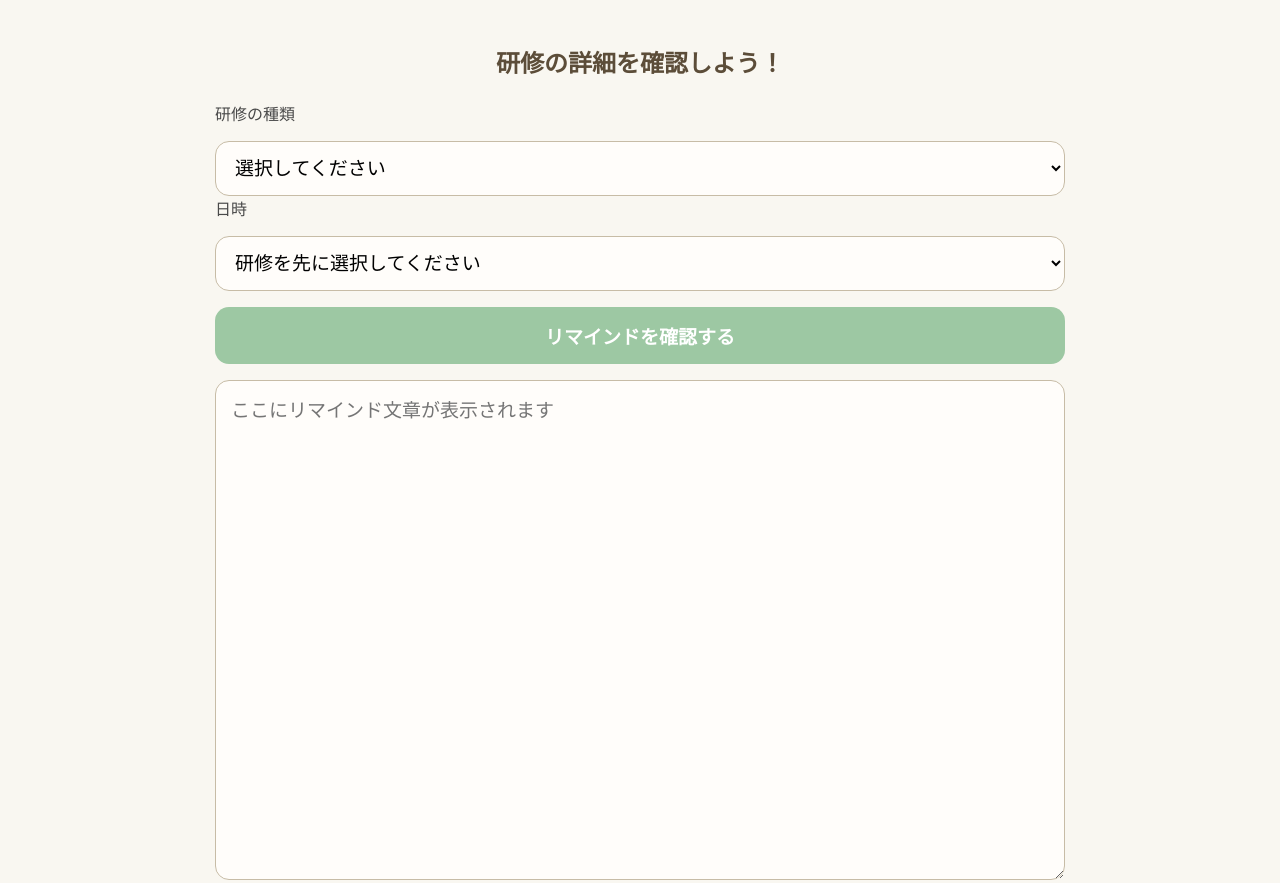
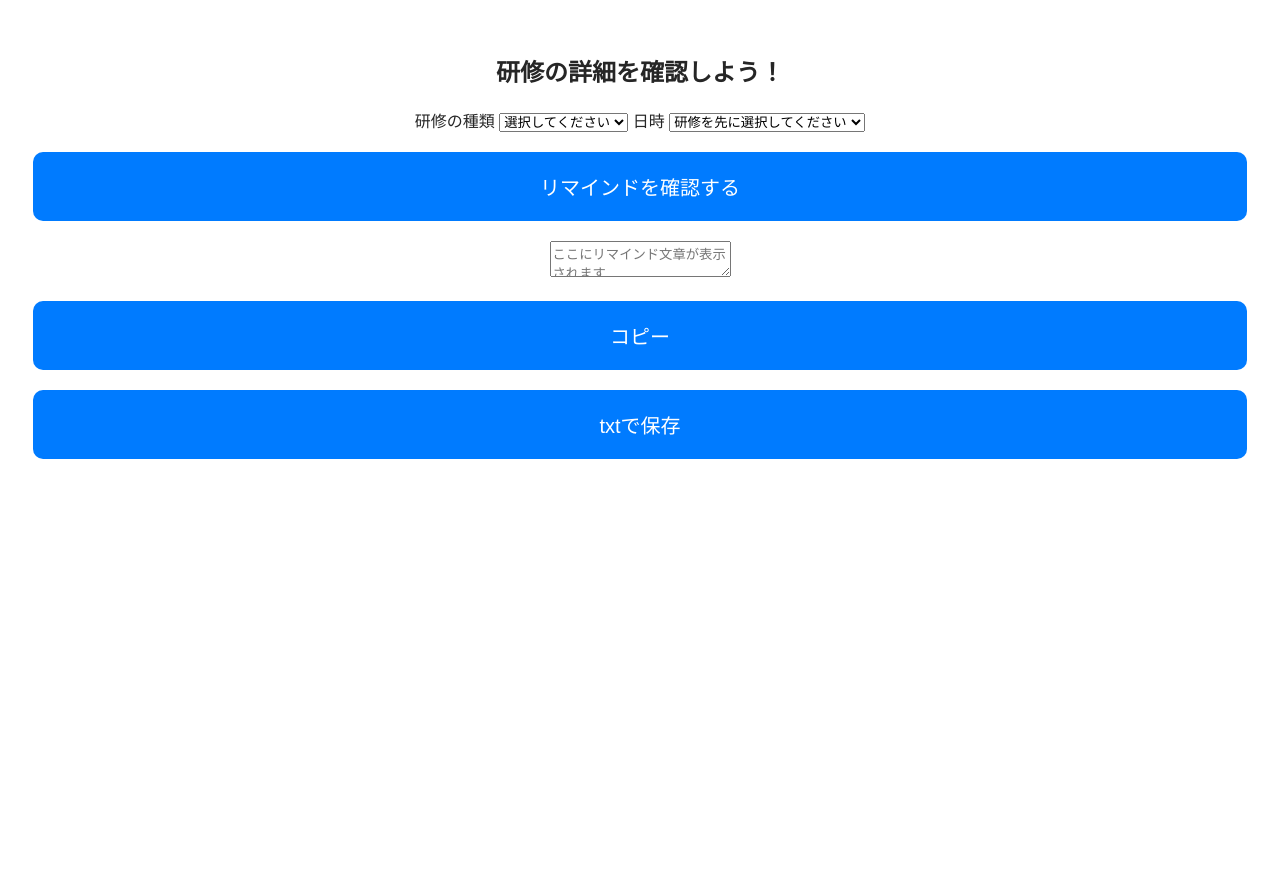
Before and after one commit to maho1203/reminder, a plain HTML site: page index.html in a window 1280 px wide. Shown: the top 883 px of the page. After the commit the page ends 800 px from the top, so only its background shows below. Drawn offline with Linux system fonts and the light colour scheme.

Commit message:
Update styles.css

```diff
--- a/styles.css
+++ b/styles.css
@@ -1,90 +1,61 @@
 body {
-  font-family: "Yu Gothic", "Hiragino Sans", sans-serif;
-  margin: 0;
-  padding: 0;
-  background-color: #f9f7f1; /* ナチュラルアイボリー */
-  color: #4a4a4a;
+    font-family: Arial, sans-serif;
+    text-align: center;
+    padding: 25px;
+    color: #262626;
 }
 
-.container {
-  max-width: 850px;
-  margin: 0 auto;
-  padding: 24px;
+li {
+    list-style: none;
+  }
+
+#question-container, #result-container {
+    max-width: 800px;
+    margin: auto;
+    padding: 20px;
+    border: 1px solid #ccc;
+    border-radius: 20px;
+    box-shadow: 2px 2px 10px rgba(0, 0, 0, 0.1);
 }
 
-h2 {
-  margin-bottom: 22px;
-  font-size: 24px;
-  font-weight: 600;
-  text-align: center;
-  color: #5c4d39; /* 優しいブラウン */
+#question-text {
+    font-size: 30px;
 }
 
-/* 入力パーツ */
-select, button, textarea {
-  width: 100%;
-  font-size: 18px;
-  padding: 15px;
-  margin-top: 16px;
-  border-radius: 14px;
-  border: 1px solid #c7bca6;
-  background-color: #fffdfa;
-  box-sizing: border-box;
+#result-text {
+   font-size: 30px;
+   font-weight: bold;
 }
 
-/* ボタン */
-button {
-  cursor: pointer;
-  font-weight: 600;
-  transition: 0.25s;
-  border: none;
+#memo1 {
+    font-size: 20px;
 }
 
-/* リマインド生成ボタン（ナチュラルグリーン） */
-#generateBtn {
-  background-color: #9dc8a3;
-  color: white;
-}
-#generateBtn:hover {
-  background-color: #88b291;
+#memo2 {
+    font-size: 15px;
+    text-align: left;
 }
 
-/* コピー・保存（ナチュラルベージュ） */
-.buttons {
-  display: flex;
-  gap: 14px;
-  margin-top: 12px;
-}
-.buttons button {
-  background-color: #e7d7b7;
-  color: #4c4c4c;
-}
-.buttons button:hover {
-  background-color: #dac29a;
+#question-image {
+    margin-left: auto;
+    margin-right: auto;
+    width:150px;
+    height:auto;
 }
 
-textarea {
-  height: 420px;
-  resize: vertical;
-  line-height: 1.7;
+button {
+    display: block;
+    width: 100%;
+    padding: 20px;
+    margin: 20px 0;
+    border: none;
+    border-radius: 10px;
+    background-color: #007bff;
+    color: white;
+    cursor: pointer;
+    font-size: 20px;
 }
 
-/* --------📱 スマホ最適化 -------- */
-@media (max-width: 640px) {
-  body { font-size: 18px; } /* 全体拡大 */
-  .container { padding: 20px; }
-  select, button, textarea {
-    font-size: 19px;
-    padding: 17px;
-  }
-  textarea { height: 500px; }
-  .buttons {
-    flex-direction: column; /* 縦に並べる */
-  }
+button:hover {
+    background-color: #0056b3;
 }
-
-/* --------💻 PC向け -------- */
-@media (min-width: 1000px) {
-  textarea { height: 500px; }
-  select, button, textarea { font-size: 19px; }
-}
```
